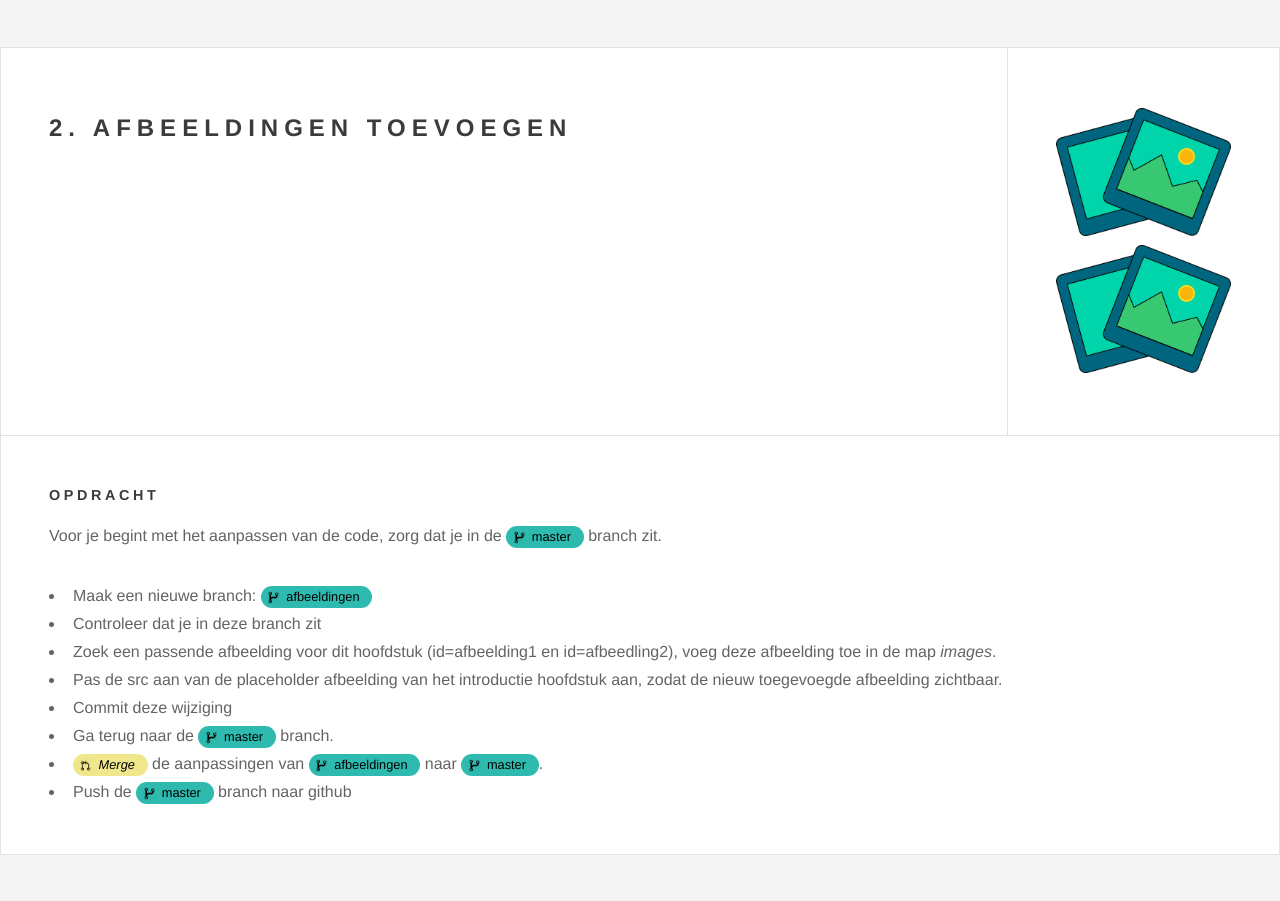
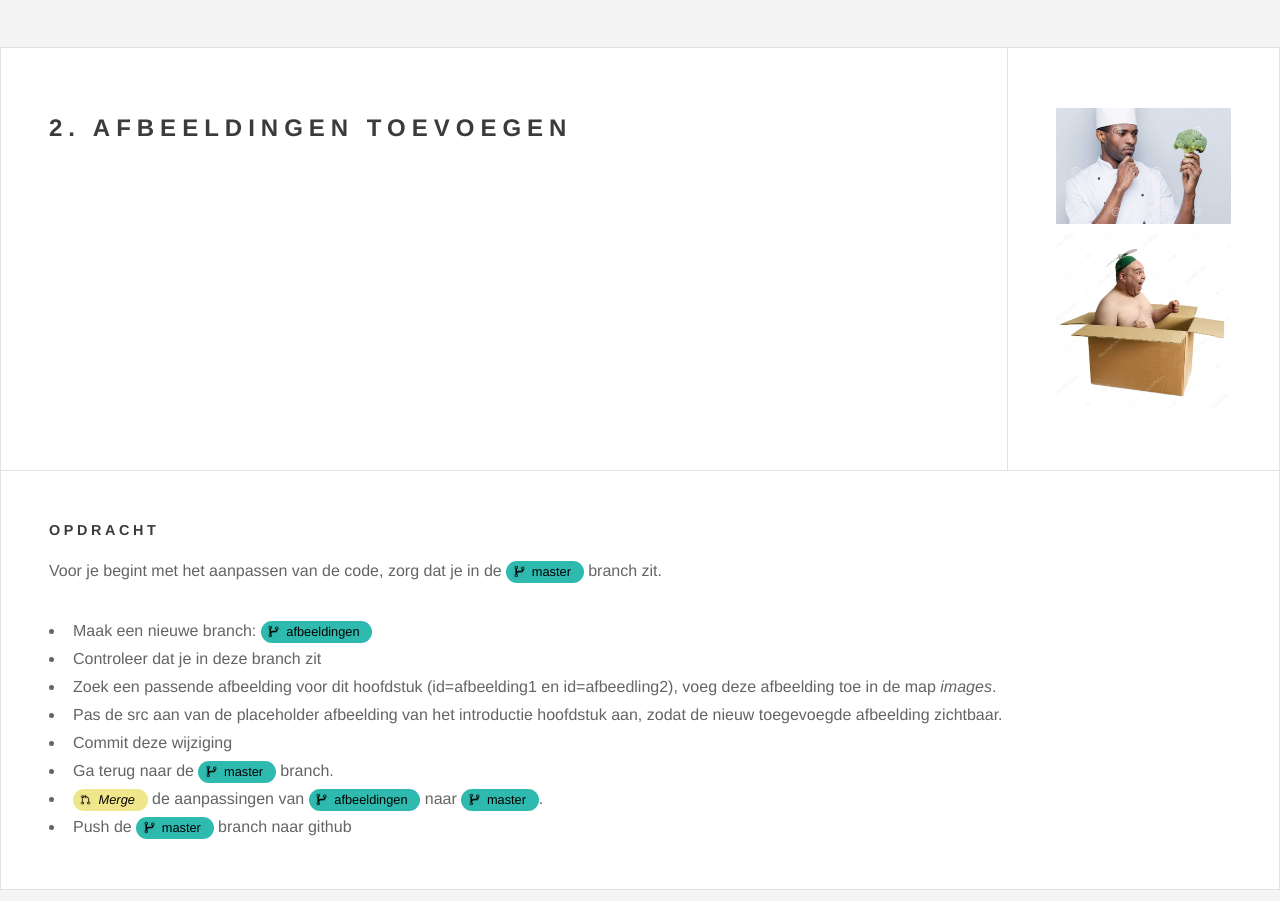
Before and after one commit to danivanspelden/versiebeheer, a plain HTML site: page 1vcs2_4-master/index.html in a window 1280 px wide. Shown: the part 1325-2226 px from the top of the page. Drawn offline with Linux system fonts and the light colour scheme.

Commit message:
Images
Images update

```diff
--- a/1vcs2_4-master/index.html
+++ b/1vcs2_4-master/index.html
@@ -82,8 +82,8 @@
                         <h2>2. Afbeeldingen toevoegen</h2>
                     </div>
                     <div class="meta">
-                        <img id="afbeelding1" src="images/pictures.png">
-                        <img id="afbeelding2" src="images/pictures.png">
+                        <img id="afbeelding1" src="images/asas.jpg">
+                        <img id="afbeelding2" src="images/asass.webp">
                     </div>
                 </header>
 
```
Also changed, not shown: 1vcs2_4-master/images/asas.jpg (added), 1vcs2_4-master/images/asass.webp (added).
